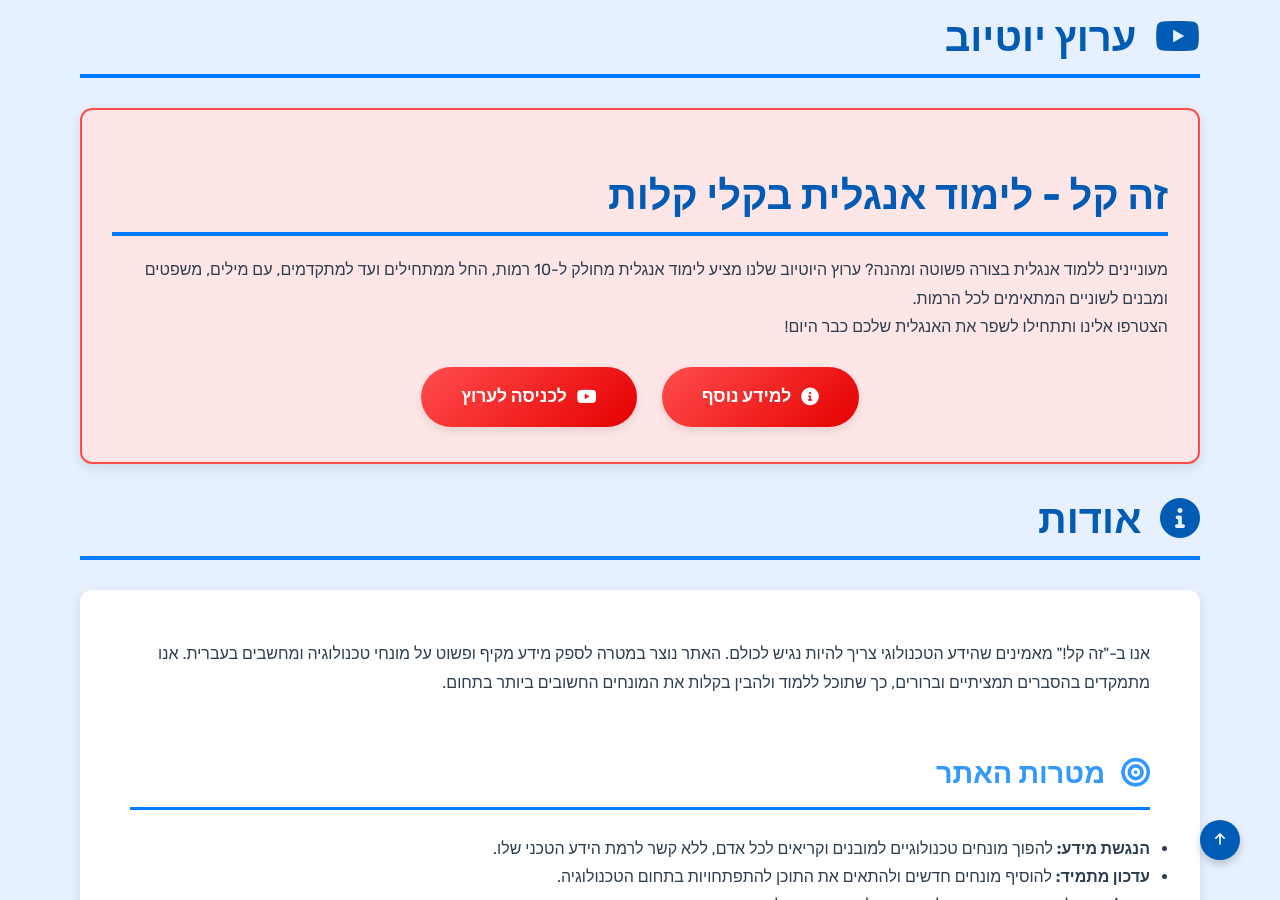
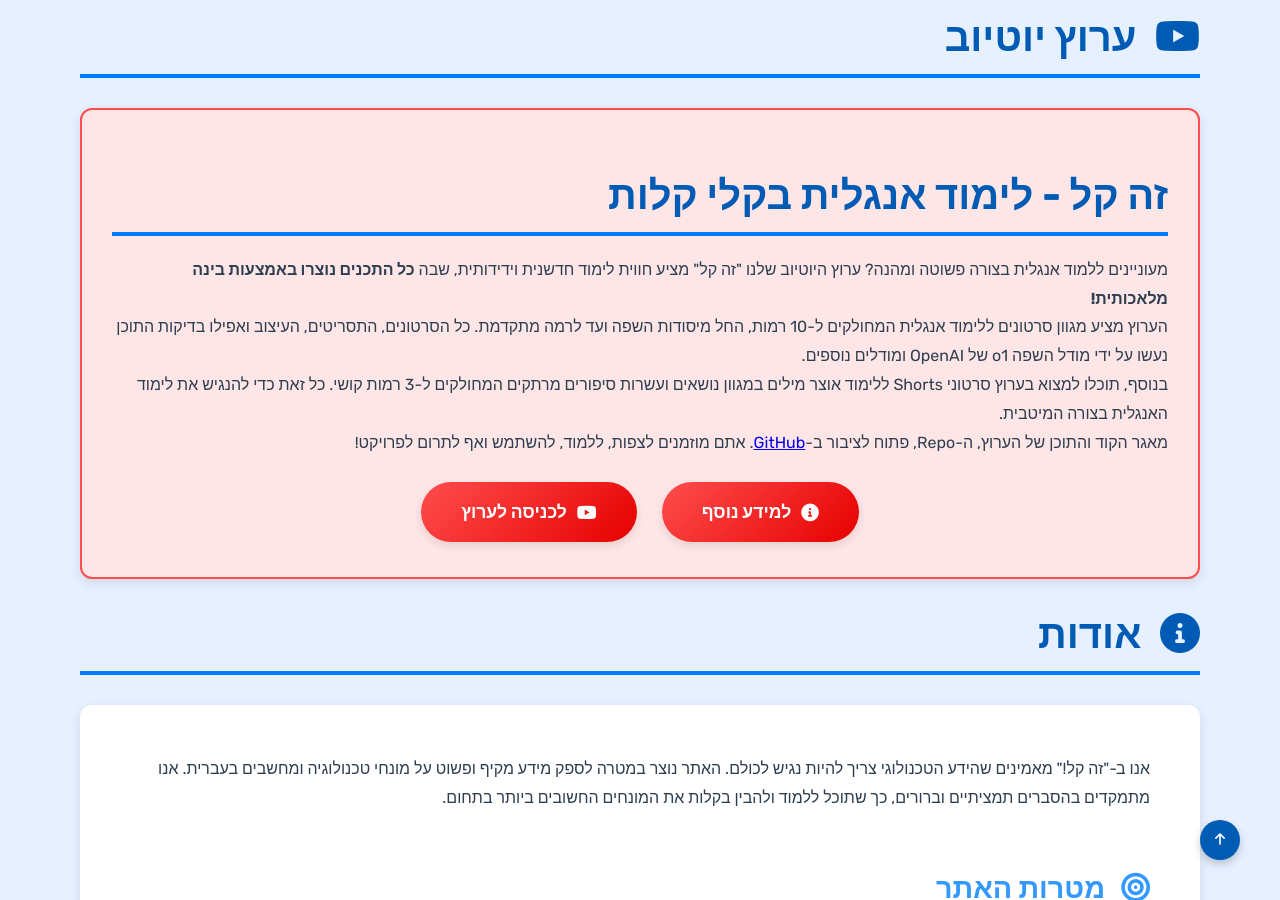
Before and after one commit to NHLOCAL/ZeKal, a Jekyll site: the page built from docs/index.md, in a window 1280 px wide and 900 px high, scrolled down 1751 px. Built offline with Jekyll 4.4.1, drawn with Linux system fonts in a browser that asks for light colours.

Commit message:
עדכון מידע על ערות היוטיוב

```diff
--- a/docs/index.md
+++ b/docs/index.md
@@ -53,16 +53,18 @@ title: "בית"
 
 <div class="section red-section">
     <h2>זה קל - לימוד אנגלית בקלי קלות</h2>
-    <p>מעוניינים ללמוד אנגלית בצורה פשוטה ומהנה? ערוץ היוטיוב שלנו מציע לימוד אנגלית מחולק ל-10 רמות, החל ממתחילים ועד למתקדמים, עם מילים, משפטים ומבנים לשוניים המתאימים לכל הרמות.</p>
-    <p>הצטרפו אלינו ותתחילו לשפר את האנגלית שלכם כבר היום!</p>
+    <p>מעוניינים ללמוד אנגלית בצורה פשוטה ומהנה? ערוץ היוטיוב שלנו "זה קל" מציע חווית לימוד חדשנית וידידותית, שבה <b>כל התכנים נוצרו באמצעות בינה מלאכותית!</b></p>
+    <p>הערוץ מציע מגוון סרטונים ללימוד אנגלית המחולקים ל-10 רמות, החל מיסודות השפה ועד לרמה מתקדמת. כל הסרטונים, התסריטים, העיצוב ואפילו בדיקות התוכן נעשו על ידי מודל השפה o1 של OpenAI ומודלים נוספים.</p>
+    <p>בנוסף, תוכלו למצוא בערוץ סרטוני Shorts ללימוד אוצר מילים במגוון נושאים ועשרות סיפורים מרתקים המחולקים ל-3 רמות קושי. כל זאת כדי להנגיש את לימוד האנגלית בצורה המיטבית.</p>
+    <p>מאגר הקוד והתוכן של הערוץ, ה-Repo, פתוח לציבור ב-<a href="https://github.com/NHLOCAL/WatchZekal" target="_blank">GitHub</a>. אתם מוזמנים לצפות, ללמוד, להשתמש ואף לתרום לפרויקט!</p>
 
     <div class="home-buttons">
         <a href="{{ '/youtube-channel.html' | relative_url }}" class="button large-button red-button">
             <i class="fas fa-info-circle"></i> למידע נוסף
-		</a>
-		<a href="https://www.youtube.com/@Ze-Kal?utm_source=ze-kal-site&utm_medium=referral&utm_campaign=youtube-channel-link" class="button large-button red-button" target="_blank" rel="noopener noreferrer">
-			<i class="fab fa-youtube"></i> לכניסה לערוץ
-		</a>
+        </a>
+        <a href="https://www.youtube.com/@Ze-Kal?utm_source=ze-kal-site&utm_medium=referral&utm_campaign=youtube-channel-link" class="button large-button red-button" target="_blank" rel="noopener noreferrer">
+            <i class="fab fa-youtube"></i> לכניסה לערוץ
+        </a>
     </div>
 </div>
 
```
